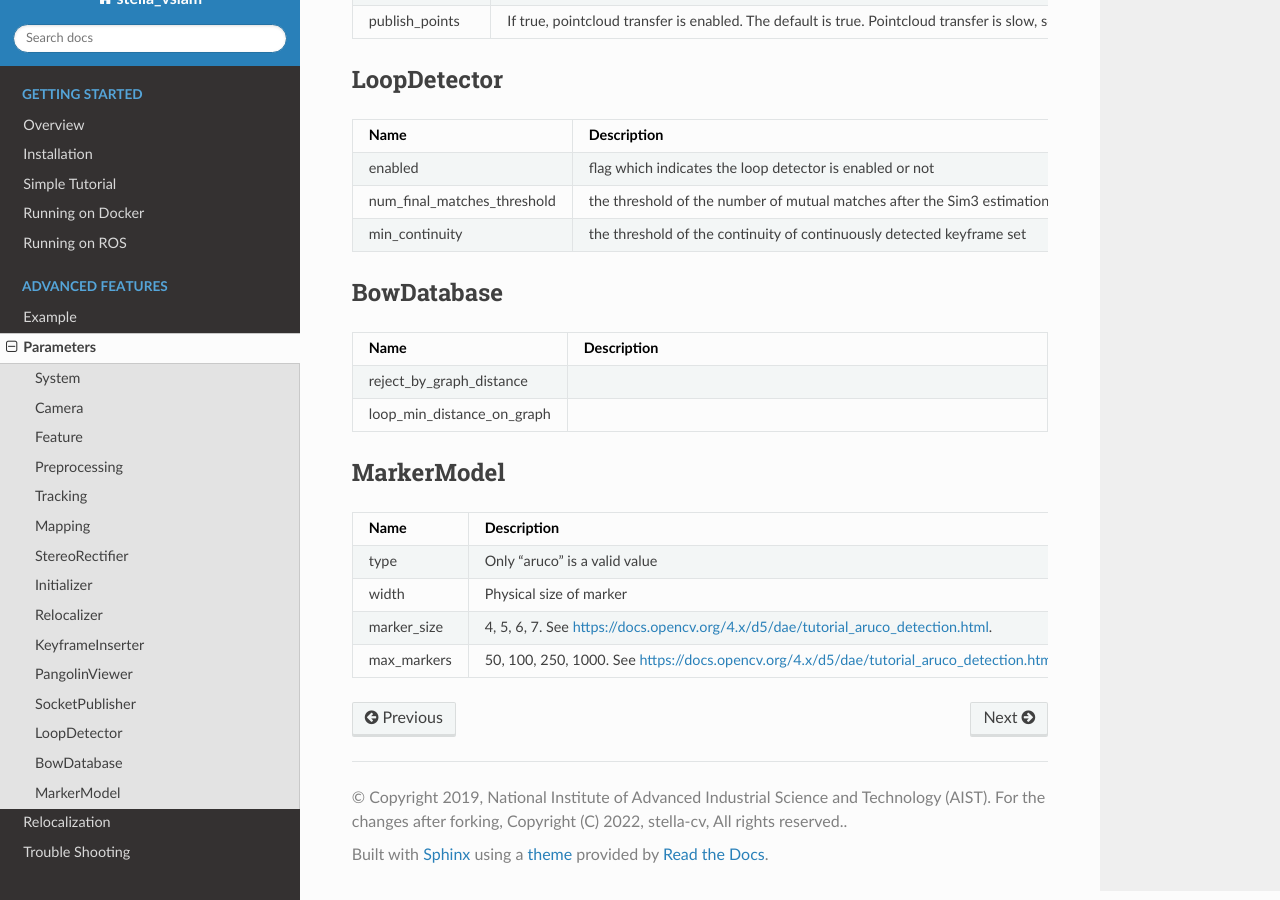
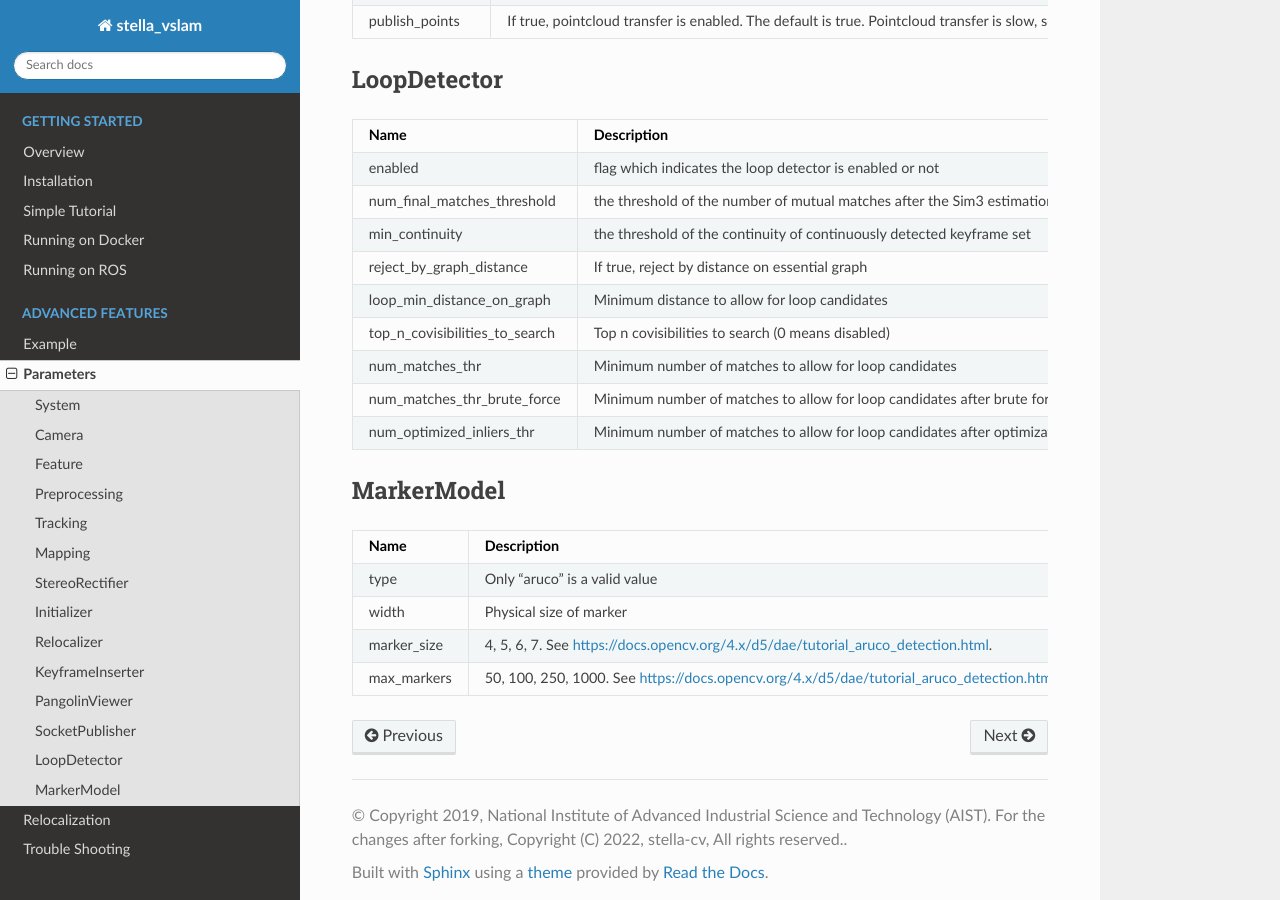
Before and after one commit to stella-cv/docs, a Sphinx documentation site: the page built from docs/parameters.rst, in a window 1280 px wide and 900 px high, scrolled down 3445 px. Built offline with Sphinx 7.4.7 and the Read the Docs theme 2.0.0, drawn with Linux system fonts in a browser that asks for light colours.

Commit message:
Add parameters for LoopDetector

```diff
--- a/docs/parameters.rst
+++ b/docs/parameters.rst
@@ -289,22 +289,18 @@ LoopDetector
       - the threshold of the number of mutual matches after the Sim3 estimation
     * - min_continuity
       - the threshold of the continuity of continuously detected keyframe set
-
-.. _section-parameters-bow-database:
-
-BowDatabase
-===========
-
-.. list-table::
-    :header-rows: 1
-    :widths: 1, 3
-
-    * - Name
-      - Description
     * - reject_by_graph_distance
-      -
+      - If true, reject by distance on essential graph
     * - loop_min_distance_on_graph
-      -
+      - Minimum distance to allow for loop candidates
+    * - top_n_covisibilities_to_search
+      - Top n covisibilities to search (0 means disabled)
+    * - num_matches_thr
+      - Minimum number of matches to allow for loop candidates
+    * - num_matches_thr_brute_force
+      - Minimum number of matches to allow for loop candidates after brute force matching. (0 means disabled)
+    * - num_optimized_inliers_thr
+      - Minimum number of matches to allow for loop candidates after optimization by transform_optimizer
 
 .. _section-parameters-marker-model:
 
```
